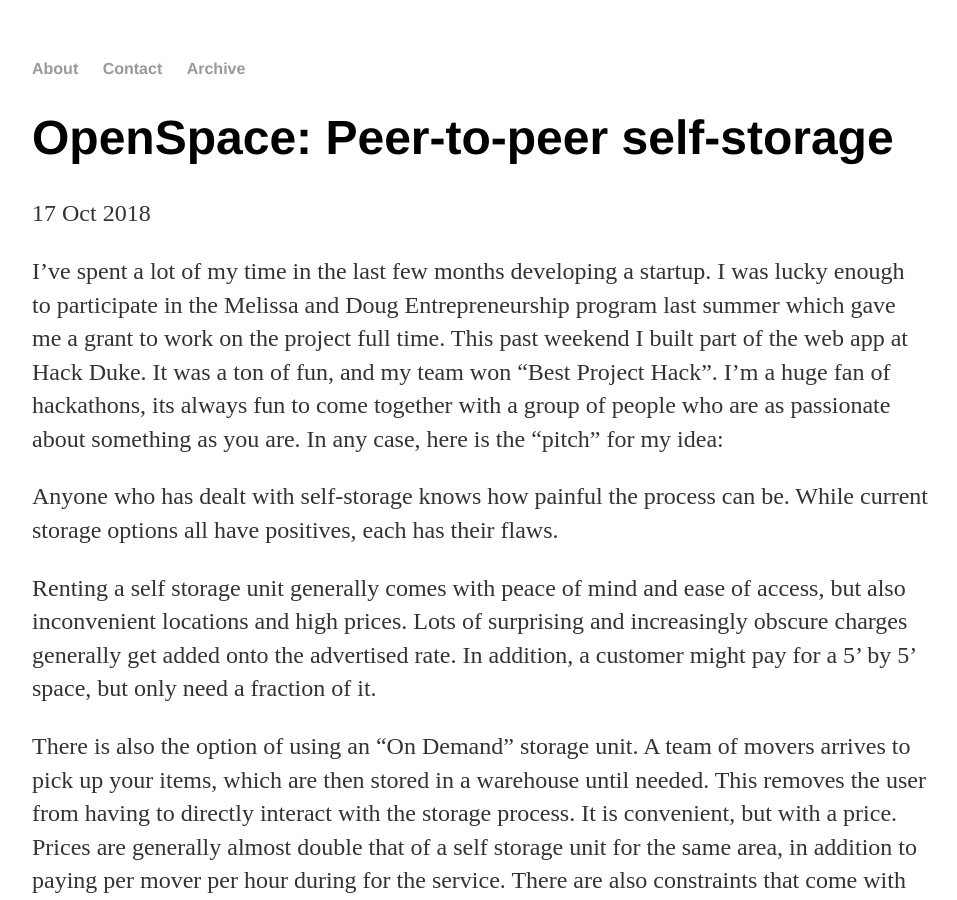
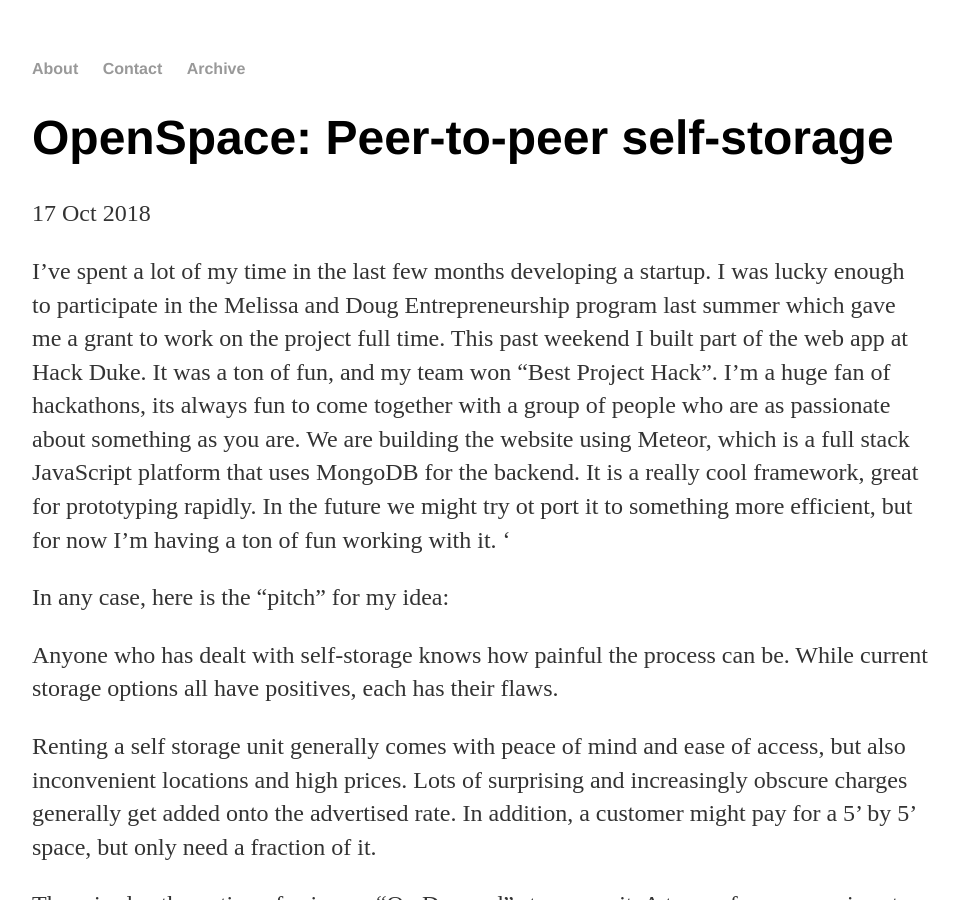
Before and after one commit to 16francej/16francej.github.io, a Jekyll site: the page built from _posts/2018-10-17-OpenSpace:-Peer-to-peer-self-storage.md, in a window 1280 px wide and 900 px high. Shown: the whole window, without its empty margins (160-1117 px from the left). Built offline with Jekyll 4.4.1, drawn with Linux system fonts in a browser that asks for light colours.

Commit message:
added openspace post

```diff
--- a/_posts/2018-10-17-OpenSpace:-Peer-to-peer-self-storage.md
+++ b/_posts/2018-10-17-OpenSpace:-Peer-to-peer-self-storage.md
@@ -4,7 +4,9 @@
 date: 2018-10-17
 ---
 
-I've spent a lot of my time in the last few months developing a startup. I was lucky enough to participate in the Melissa and Doug Entrepreneurship program last summer which gave me a grant to work on the project full time. This past weekend I built part of the web app at Hack Duke. It was a ton of fun, and my team won "Best Project Hack". I'm a huge fan of hackathons, its always fun to come together with a group of people who are as passionate about something as you are. In any case, here is the "pitch" for my idea:
+I've spent a lot of my time in the last few months developing a startup. I was lucky enough to participate in the Melissa and Doug Entrepreneurship program last summer which gave me a grant to work on the project full time. This past weekend I built part of the web app at Hack Duke. It was a ton of fun, and my team won "Best Project Hack". I'm a huge fan of hackathons, its always fun to come together with a group of people who are as passionate about something as you are. We are building the website using Meteor, which is a full stack JavaScript platform that uses MongoDB for the backend. It is a really cool framework, great for prototyping rapidly. In the future we might try ot port it to something more efficient, but for now I'm having a ton of fun working with it. '
+
+In any case, here is the "pitch" for my idea:
 
 Anyone who has dealt with self-storage knows how painful the process can be. While current storage options all have positives, each has their flaws.
 
@@ -18,4 +20,4 @@
 network of “hosts” will be leveraged to create a more personalized and dynamic experience for the user. Users are only charged for the space their items take up, so they aren’t paying for any wasted space that might occur when renting out a traditional (5’x5’) unit. Our platform works to provide a secondary stream of passive income for those who might have extra space. We want to help people reduce the amount of wasted space in their homes, and put all of their resources to work.
 
 My platform functions as a marketplace for storage, it allows “hosts” to list their extra space, which “users” can then use to store their items through the website. The hosts list space ranging from an extra room, empty garage, attic, or even a partially full storage unit and it is presented to users on the website. Users then reserve space via the website, and drop off their items in a specified time range. Both the host and user agree on the number of items being stored, and the user is charged for each item they store, not a set square footage like 5’x5’, or 10’x10’. The user pays through the website, which takes a commission for each item and then pays the host half of their total compensation. When it is time for they user to move out of the host’s space, they indicate the range when they will be arriving and move out their stuff. Once the user and host agree on their move out, the host is paid the remainder of their compensation. This is what the main user interface currently looks like:
-![OpenSpace](./assets/Screen Shot 2018-10-10 at 9.45.27 PM.png)
+![OpenSpace](/assets/Openspace_Layout.png)
```
Also changed, not shown: assets/OpenSpace_Layout.png (added), 1 other file.
